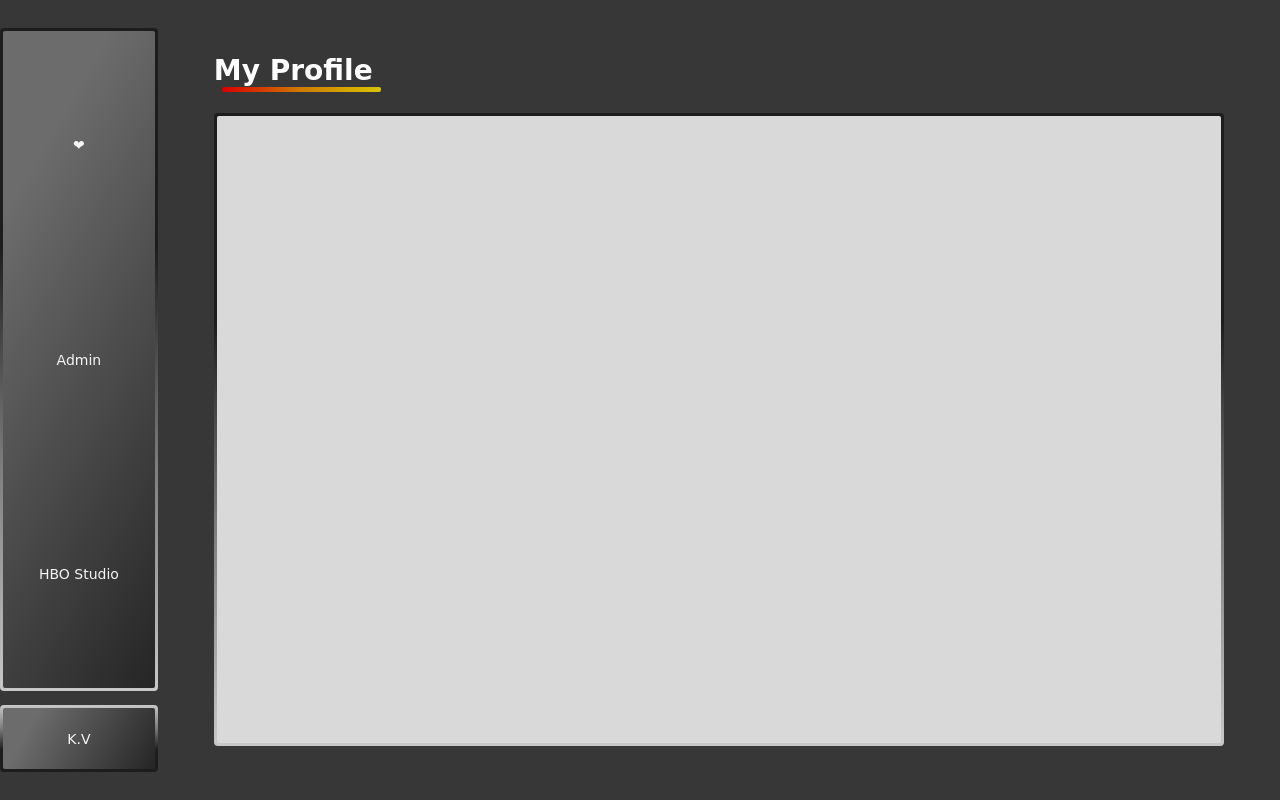
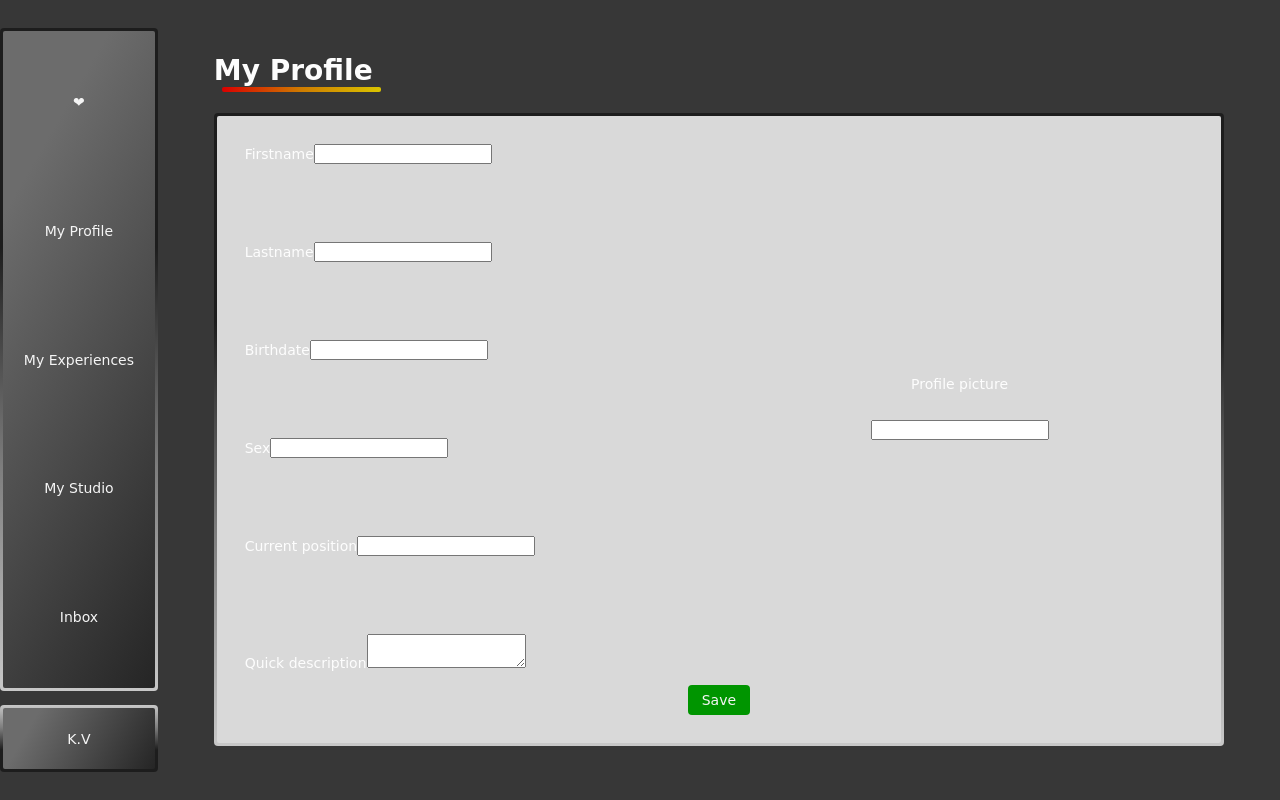
Before and after one commit to KevinVanphavong/website-portfolio, a Symfony app: template templates/admin/profile.html.twig in a window 1280 px wide. Run offline with Twig, Linux system fonts and the light colour scheme; the template is opened without the code that fills it, so the values that code supplies are empty; form fields are guessed from the names that the template uses; style sheets or scripts are compiled from the project's sources; some libraries are stand-ins or nearby versions; some web fonts are replaced.

Commit message:
page profile admin done

```diff
--- a/config/services.yaml
+++ b/config/services.yaml
@@ -4,6 +4,7 @@
 # Put parameters here that don't need to change on each machine where the app is deployed
 # https://symfony.com/doc/current/best_practices.html#use-parameters-for-application-configuration
 parameters:
+    profile_picture: '%kernel.project_dir%/public/uploads/profile-picture'
 
 services:
     # default configuration for services in *this* file
--- a/templates/admin/includes/_navbar.html.twig
+++ b/templates/admin/includes/_navbar.html.twig
@@ -2,9 +2,11 @@
     <section class="container-nav">
         <nav class="first-nav">
             <div>
-                <a href="{{ path('about-me') }}">❤</a>
-                <a href="{{ path('admin-dashboard') }}">Admin</a>
-                <a href="{{ path('hbo-studio') }}">HBO Studio</a>
+                <a href="{{ path('admin-dashboard') }}">❤</a>
+                <a href="{{ path('admin-profile') }}">My Profile</a>
+                <a href="{{ path('admin-job-experiences') }}">My Experiences</a>
+                <a href="{{ path('admin-hbo-studio') }}">My Studio</a>
+                <a href="{{ path('admin-inbox') }}">Inbox</a>
             </div>
         </nav>
 
--- a/templates/admin/profile.html.twig
+++ b/templates/admin/profile.html.twig
@@ -9,7 +9,7 @@
         <h1>My Profile</h1>
         <div class="profile-border">
             <div class="profile">
-
+                {{ include('form/form-profile.html.twig', {'button_label': 'Save'}) }}
             </div>
         </div>
     </section>
--- /dev/null
+++ b/templates/form/form-profile.html.twig
@@ -0,0 +1,125 @@
+{% block profileForm %}
+
+    <style>
+        form {
+            height: 100%;
+            display: flex;
+            flex-direction: column;
+            align-items: center;
+            padding: 2em;
+        }
+
+        .profile-form-inputs {
+            width: 100%;
+            height: 100%;
+            display: flex;
+            align-items: center;
+            justify-content: space-evenly;
+            grid-gap: 1em;
+        }
+
+        .profile-form-first-infos {
+            width: 50%;
+            height: 100%;
+            display: flex;
+            flex-direction: column;
+            justify-content: space-between;
+            flex-grow: 1;
+        }
+
+        .profile-form-second-infos {
+            width: 50%;
+            display: flex;
+            flex-direction: column;
+            align-items: center;
+            grid-gap: 2em;
+        }
+
+        .profile-form-row {
+            display: flex;
+            flex-direction: column;
+            grid-gap: 0.25em;
+        }
+
+        .profile-form-label {
+            color: #373737;
+            padding: 0 0 0 0.5em;
+            font-weight: bold;
+        }
+
+        .profile-form-row > input,
+        .profile-form-row > select,
+        .profile-form-row > div > select,
+        .profile-form-row > textarea {
+            border-radius: 5px;
+            padding: 0.5em;
+            border: 2px solid #d3d3d3;
+        }
+
+        .profile-form-row > input#profile_profilePicture {
+            border: none;
+        }
+
+        .profile-form-row-description > textarea {
+            min-height: 200px;
+        }
+
+        .profile-form-row-profile-picture {
+            display: flex;
+            flex-direction: column;
+            align-items: center;
+        }
+
+        /* utiliser les mixins*/
+        .profile-form-submit {
+            padding: 1em 0 0 0;
+        }
+        .btn-submit-profile-form {
+            padding: 0.5em 1em;
+            background: #009500;
+            color: whitesmoke;
+            border-radius: 4px;
+            border: none;
+        }
+
+        .profile-form-show-picture {
+            width: 80%;
+            min-height: 300px;
+            object-fit: cover;
+            border-radius: 50%;
+            border: 2px solid whitesmoke;
+            box-shadow: 4px 4px 4px 0 rgb(137 137 137 / 74%);
+        }
+    </style>
+
+    {{ form_start(profileForm, {'attr': {'id': 'profile-form'}}) }}
+    <div class="profile-form-inputs">
+        <div class="profile-form-first-infos">
+            {{form_row(profileForm.firstname) }}
+            {{form_row(profileForm.lastname) }}
+            {{form_row(profileForm.birthdate) }}
+            {{form_row(profileForm.sex) }}
+            {{form_row(profileForm.currentPosition) }}
+            {{form_row(profileForm.quickDescription) }}
+        </div>
+
+        <div class="profile-form-second-infos">
+            {{ form_label(profileForm.profilePicture) }}
+            {% if profile.getProfilePicture %}
+                <img class="profile-form-show-picture" src="{{ asset('uploads/profile-picture/' ~ profile.profilePicture.name) }}" alt="">
+            {% endif %}
+            {{ form_widget(profileForm.profilePicture) }}
+        </div>
+    </div>
+
+
+    <div class="profile-form-submit">
+        <button class="btn-submit-profile-form btn btn-success">{{ button_label|default('Enregistrer') }}</button>
+    </div>
+    {{ form_end(profileForm) }}
+
+
+    <script>
+
+    </script>
+{% endblock %}
```
Also changed, not shown: src/Controller/AdminController.php (+58 -2 lines), src/DataFixtures/ProfileFixtures.php (added, +27 -0 lines), src/Entity/Profile.php (+22 -0 lines), src/Form/ProfileType.php (added, +81 -0 lines), src/Service/ProfileService.php (added, +26 -0 lines), templates/base.html.twig (+8 -0 lines), assets/images/profile-picture.jpg (deleted), public/uploads/profile-picture/dcc527dfa941c5a5a403e881a7f6aa4f.png (added).
